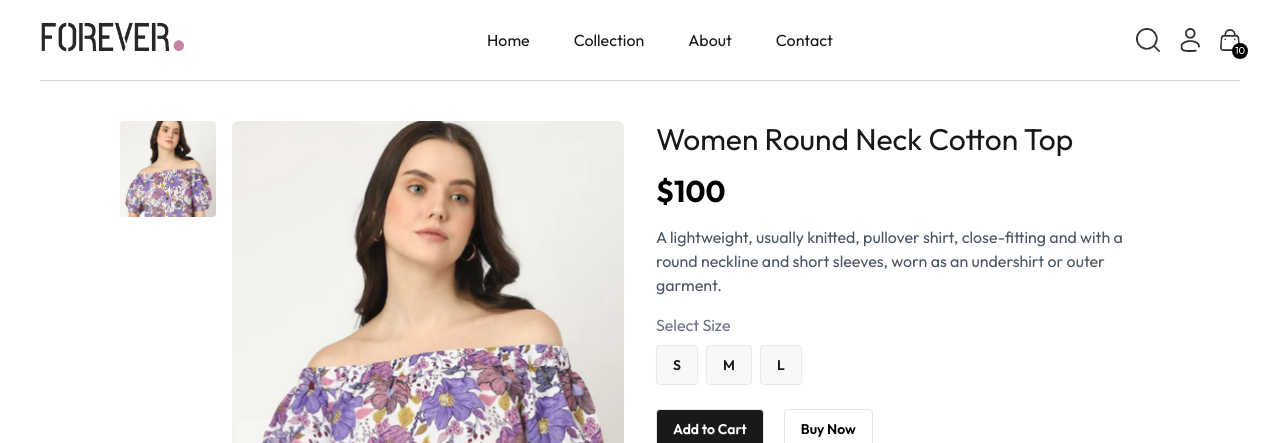
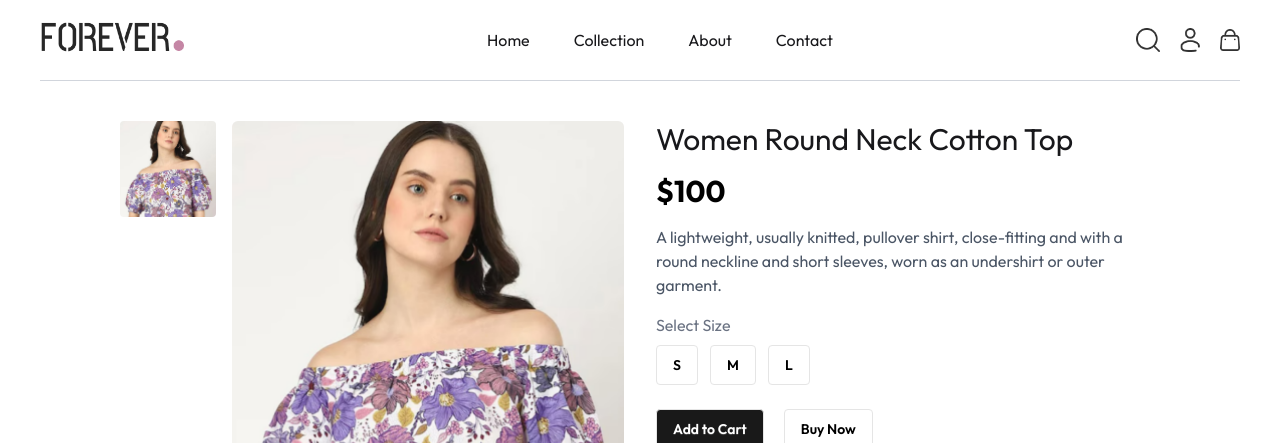
Before and after one commit to asadulsameerbd/EcommerceMERN-003, a React (Vite) app: page /product/aaaaa in a window 1280 px wide. Shown: the top 443 px of the page. Built offline with nearby package versions, Linux system fonts and the light colour scheme.

Commit message:
add cart item

```diff
--- a/package.json
+++ b/package.json
@@ -15,6 +15,7 @@
     "react-dom": "^19.2.0",
     "react-icons": "^5.5.0",
     "react-router": "^7.13.0",
+    "sweetalert2": "^11.26.18",
     "tailwindcss": "^4.1.18"
   },
   "devDependencies": {
--- a/src/Components/BestSeller.jsx
+++ b/src/Components/BestSeller.jsx
@@ -15,7 +15,7 @@ const BestSeller = () => {
     <div className="my-12 ">
       <div className="text-center py-5">
         <Title text1={"Best"} text2={"Seller"} />
-        <p className="w-3/4 mx-auto text-[16px] text-gray-600">
+        <p className="w-3/4 mx-auto text-sm md:text-[16px] text-gray-600">
           Lorem Ipsum is simply dummy text of the printing and typesetting
           industry. Lorem Ipsum has been the.
         </p>
--- a/src/Components/LatestCollection.jsx
+++ b/src/Components/LatestCollection.jsx
@@ -16,7 +16,7 @@ const LatestCollection = () => {
     <div className="my-12">
       <div className="text-center py-8 text-3xl">
         <Title text1={"Latest"} text2={"Collections"} />
-        <p className="w-3/4 mx-auto text-[16px] text-gray-500">
+        <p className="w-3/4 mx-auto text-sm md:text-[16px] text-gray-500">
           Lorem Ipsum is simply dummy text of the printing and typesetting
           industry. Lorem Ipsum has been the.
         </p>
--- a/src/Components/Navbar.jsx
+++ b/src/Components/Navbar.jsx
@@ -1,8 +1,9 @@
-import React, { useState } from "react";
+import React, { useContext, useState } from "react";
 import { Link, NavLink } from "react-router";
 import { FaBars, FaTimes } from "react-icons/fa";
 import { assets } from "../assets/frontend_assets/assets";
 import Search from "./Search";
+import { SellerContext } from "../Context/SellerContext";
 
 const linkClass = ({ isActive }) =>
   `relative px-3 py-2 block
@@ -18,6 +19,7 @@ const linkClass = ({ isActive }) =>
 
 const Navbar = () => {
   const [open, setOpen] = useState(false);
+  const { cartItem } = useContext(SellerContext);
 
   return (
     <div className="flex justify-between items-center h-20 px-3 md:px-0   relative">
@@ -57,12 +59,14 @@ const Navbar = () => {
         />
 
         {/* cart */}
-        <div className="relative cursor-pointer">
+        <Link to="cart" className="relative cursor-pointer">
           <img src={assets.cart_icon} className="w-5" alt="cart" />
-          <span className="absolute -right-2 -bottom-2 h-4 w-4 flex items-center justify-center rounded-full bg-black text-white text-[10px]">
-            10
-          </span>
-        </div>
+          {cartItem.length > 0 && (
+            <span className="absolute -right-2 -bottom-2 h-4 w-4 flex items-center justify-center rounded-full bg-black text-white text-[10px]">
+              {cartItem.length}
+            </span>
+          )}
+        </Link>
 
         {/* hamburger */}
         <button className="md:hidden text-xl" onClick={() => setOpen(true)}>
--- a/src/Components/Title.jsx
+++ b/src/Components/Title.jsx
@@ -2,8 +2,8 @@ import React from "react";
 
 const Title = ({ text1, text2 }) => {
   return (
-    <div className="inline-flex gap-2 items-center mb-3 px-3">
-      <p className="text-gray-500 text-lg font-bold md:text-3xl font-primary">
+    <div className="inline-flex gap-2 items-center mb-3 py-3">
+      <p className="text-gray-500 text-xl font-semibold md:text-3xl font-secondary">
         {text1} <span className="text-gray-700 md:font-medium ">{text2}</span>
       </p>
       <p className="w-8  h-0.5  bg-gray-700 mt-2"></p>
--- a/src/Pages/Cart.jsx
+++ b/src/Pages/Cart.jsx
@@ -1,7 +1,77 @@
-import React from "react";
+import React, { useContext } from "react";
+import { SellerContext } from "../Context/SellerContext";
+import Title from "../Components/Title";
 
 const Cart = () => {
-  return <div>This is a Cart page</div>;
+  const { cartItem, currency, decreaseQty, increaseQTY } =
+    useContext(SellerContext);
+  console.log(cartItem);
+
+  if (!cartItem || cartItem.length === 0) {
+    return (
+      <div className="h-100">
+        <Title text1={"YOUR"} text2={"CART"} />
+        <div className="p-4 text-center text-2xl ">Cart Item is Empty</div>
+      </div>
+    );
+  }
+  return (
+    <div className="px-3">
+      <div className="py-5 ">
+        <Title text1={"YOUR"} text2={"CART"} />
+      </div>
+
+      {/* cart item */}
+      {cartItem.map((item, i) => (
+        <div
+          key={i}
+          className="flex flex-col md:flex-row justify-between items-center border-y border-gray-300 py-3"
+        >
+          {/* item */}
+          <div className="flex items-center justify-between gap-5">
+            <img
+              src={Array.isArray(item.image) ? item.image[0] : item.image}
+              alt={item.name}
+              className="w-16 md:w-24 h-16 md:h-30 object-cover"
+            />
+            <div>
+              <h3 className="font-semibold">{item.name}</h3>
+
+              <p className="font-normal">
+                Price :{" "}
+                <span className=" font-bold">
+                  {currency}
+                  {item.price}
+                </span>
+              </p>
+              <p className="font-normal">
+                Size: <span className=" font-bold">{item.selectedSize}</span>
+              </p>
+            </div>
+          </div>
+
+          {/* quantity */}
+          <div className="flex items-center gap-2 mt-2">
+            <button
+              onClick={() => decreaseQty(item.id)}
+              className="px-3 py-1 border rounded"
+            >
+              −
+            </button>
+
+            <span className="px-2">{item.qty || 1}</span>
+
+            <button
+              onClick={() => increaseQTY(item.id)}
+              className="px-3 py-1 border rounded"
+            >
+              +
+            </button>
+          </div>
+        </div>
+      ))}
+    </div>
+  );
 };
 
 export default Cart;
--- a/src/Pages/ProductDetails.jsx
+++ b/src/Pages/ProductDetails.jsx
@@ -2,10 +2,12 @@ import React, { useContext, useEffect, useState } from "react";
 import { useParams } from "react-router";
 import { SellerContext } from "../Context/SellerContext";
 import RelatedProducts from "../Components/RelatedProducts";
+import Swal from "sweetalert2";
 
 const ProductDetails = () => {
   const { id } = useParams();
-  const { products } = useContext(SellerContext);
+  const { products, addToCart } = useContext(SellerContext);
+  const [selectedSize, setSelectedSize] = useState("");
 
   const product = products.find((item) => item._id === id);
   const [mainImg, setMainImg] = useState(product?.image[0]);
@@ -13,8 +15,32 @@ const ProductDetails = () => {
   useEffect(() => {
     if (product) {
       setMainImg(product?.image[0]);
+      setSelectedSize("");
     }
   }, [product]);
+
+  const handleAddtoCart = () => {
+    if (product.sizes?.length > 0 && !selectedSize) {
+      Swal.fire({
+        title: "Please Select A Size",
+        icon: "error",
+        draggable: false,
+      });
+      return;
+    }
+
+    addToCart({
+      ...product,
+      selectedSize: selectedSize || null,
+    });
+    console.log(selectedSize);
+
+    Swal.fire({
+      title: "Your Product Is Added to The Cart",
+      icon: "success",
+      draggable: true,
+    });
+  };
 
   if (!product) {
     return <div>Product Not Found</div>;
@@ -54,17 +80,28 @@ const ProductDetails = () => {
           <div>
             <h1 className="text-gray-500">Select Size</h1>
             <div className="flex gap-2">
-              {product.sizes.map((size, i) => (
-                <button className="btn my-2" key={i}>
-                  {size}
-                </button>
-              ))}
+              {product.sizes?.length > 0 && (
+                <div className="flex gap-3">
+                  {product.sizes?.map((size, i) => (
+                    <button
+                      onClick={() => setSelectedSize(size)}
+                      className={`${selectedSize === size ? "bg-black text-white rounded-lg" : "bg-white btn-soft text-black"} btn my-2`}
+                      key={i}
+                    >
+                      {size}
+                    </button>
+                  ))}
+                </div>
+              )}
             </div>
           </div>
 
           {/* add to cart */}
           <div className="flex gap-5 items-center">
-            <button className="bg-black/90 text-white p-4 btn btn-soft ">
+            <button
+              onClick={handleAddtoCart}
+              className="bg-black/90 text-white p-4 btn btn-soft "
+            >
               Add to Cart
             </button>
             <button className=" text-black  bg-white p-4 btn btn-soft ">
--- a/src/Provider/SellerProvider.jsx
+++ b/src/Provider/SellerProvider.jsx
@@ -1,14 +1,62 @@
+import { useState } from "react";
 import { products } from "../assets/frontend_assets/assets";
 import { SellerContext } from "../Context/SellerContext";
 
 const SellerProvider = (props) => {
   const currency = "$";
   const delivery_fee = 60;
+  const [cartItem, setCartItem] = useState([]);
+
+  // add to cart
+  const addToCart = (product) => {
+    const exists = cartItem.find((item) => item.id === product.id);
+
+    if (exists) {
+      setCartItem(
+        cartItem.map((item) =>
+          item.id === product.id ? { ...item, qty: item.qty + 1 } : item,
+        ),
+      );
+    } else {
+      setCartItem([
+        ...cartItem,
+        {
+          ...product,
+          qty: 1,
+          image: Array.isArray(product.image)
+            ? product.image[0]
+            : product.image,
+        },
+      ]);
+    }
+  };
+
+  // increase quantity
+  const increaseQTY = (id) => {
+    setCartItem((prev) =>
+      prev.map((item) =>
+        item.id === id ? { ...item, qty: item.qty + 1 } : item,
+      ),
+    );
+  };
+
+  // decrease quantity
+  const decreaseQty = (id) => {
+    setCartItem((prev) =>
+      prev
+        .map((item) => (item.id === id ? { ...item, qty: item.qty - 1 } : item))
+        .filter((item) => item.qty > 0),
+    );
+  };
 
   const value = {
     currency,
     delivery_fee,
     products,
+    cartItem,
+    addToCart,
+    increaseQTY,
+    decreaseQty,
   };
 
   return (
--- a/src/Router/Routes.jsx
+++ b/src/Router/Routes.jsx
@@ -5,6 +5,7 @@ import Collection from "../Pages/Collection";
 import About from "../Pages/About";
 import Contact from "../Pages/Contact";
 import ProductDetails from "../Pages/ProductDetails";
+import Cart from "../Pages/Cart";
 
 export const router = createBrowserRouter([
   {
@@ -31,6 +32,10 @@ export const router = createBrowserRouter([
         path: "contact",
         Component: Contact,
       },
+      {
+        path: "cart",
+        Component: Cart,
+      },
     ],
   },
 ]);
```
Also changed, not shown: 1 other file (tests, documents, lock files or other folders).
